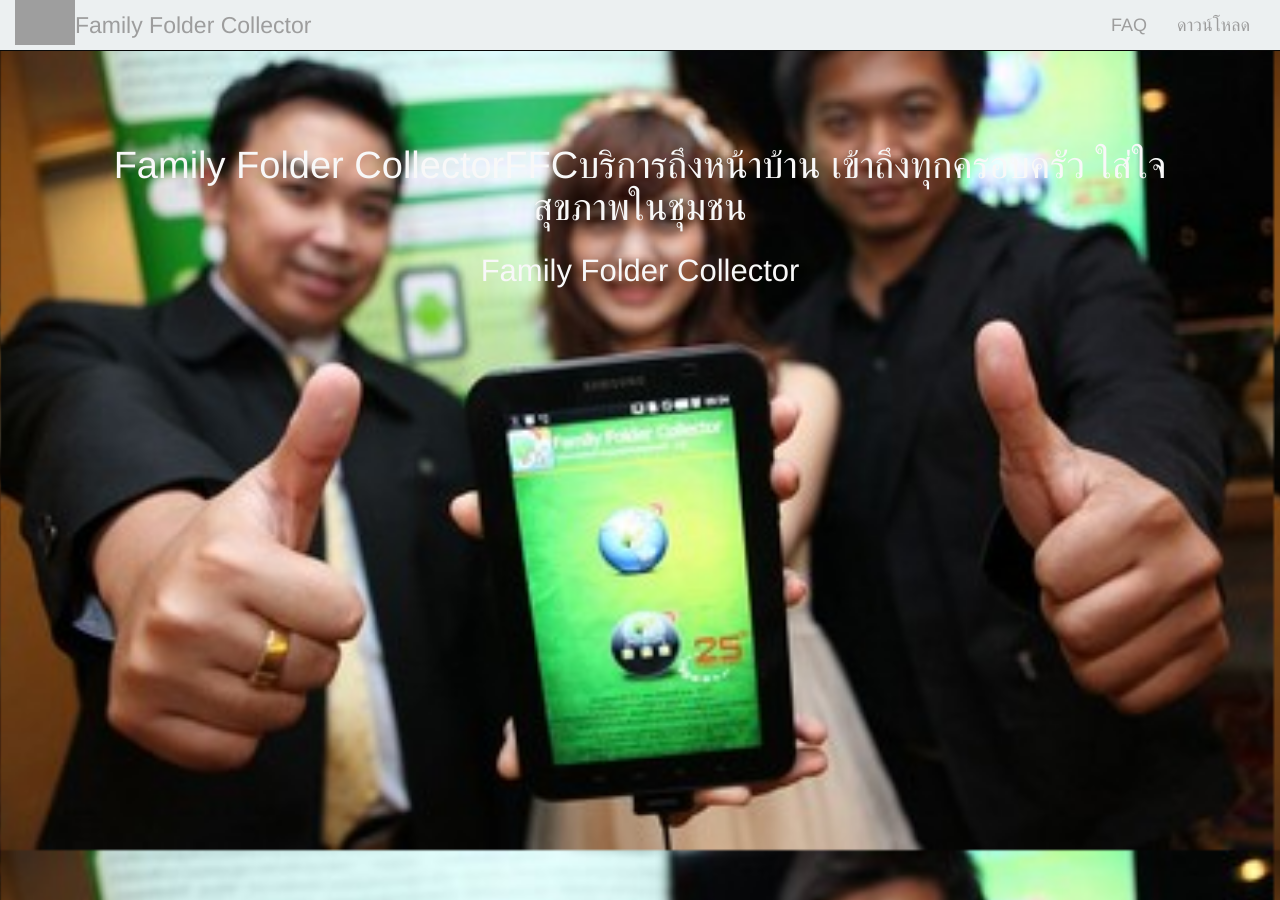
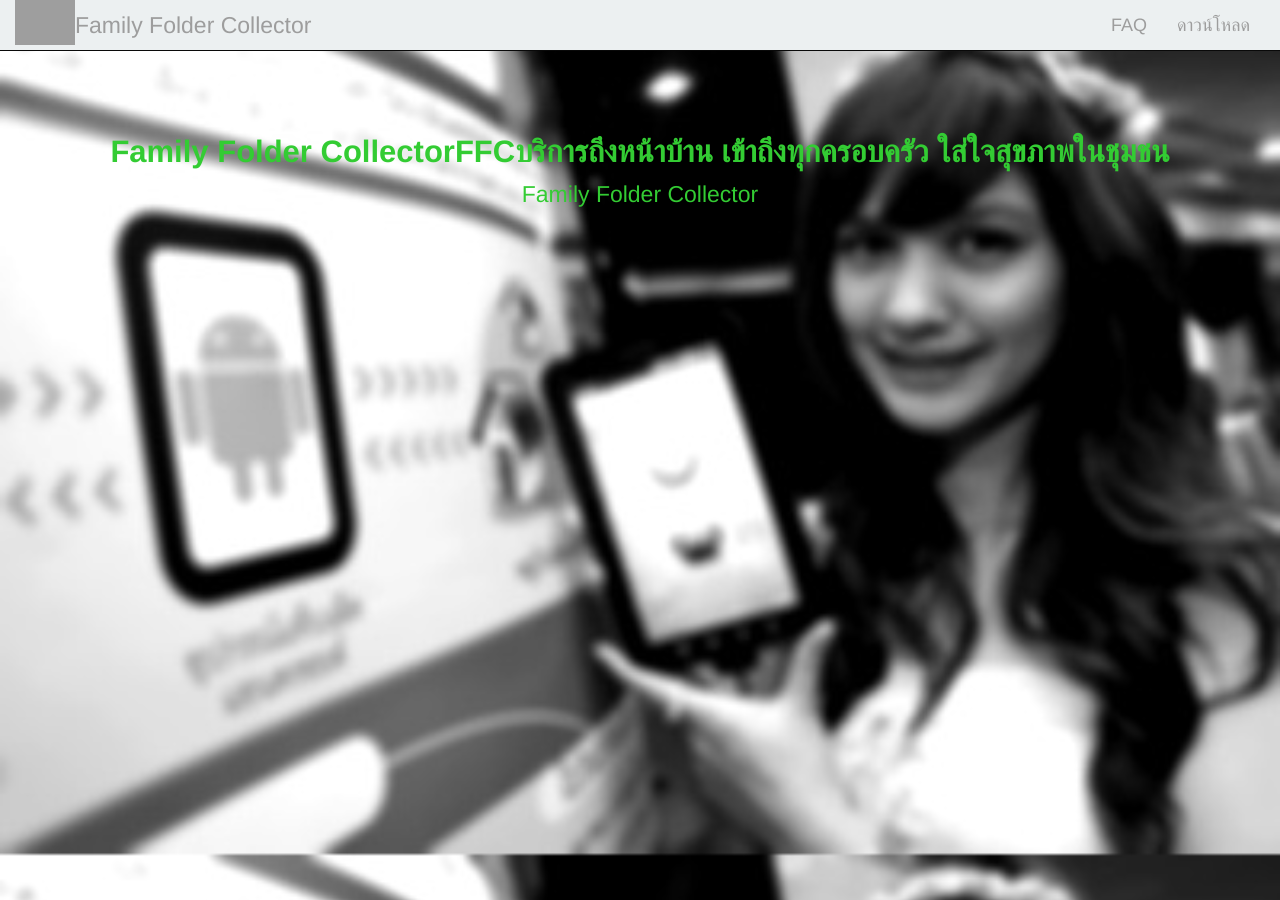
Before and after one commit to suppaluck/suppaluck.github.io, a Jekyll site: the page built from index.html, in a window 1280 px wide and 900 px high. Built offline with Jekyll 4.4.1, drawn with Linux system fonts in a browser that asks for light colours; nearby versions of some CDN libraries; some of the changed text lies outside the part shown; grey boxes are pictures that could not be loaded.

Commit message:
แก้ หน้า index คุณสมบัติ

```diff
--- a/_includes/footer.html
+++ b/_includes/footer.html
@@ -17,7 +17,6 @@
                               <div class="contact">
 
                                 <div class="col-md-4">
-                                  <h6>Social</h6>
                   			        <a href="https://www.facebook.com/FFC.NECTEC/?fref=ts" target="_blank"><i class="fa fa-facebook"></i></a>
                   			        <a href="https://plus.google.com/u/0/109124047783033345339/posts" target="_blank"><i class="fa fa-google-plus"></i></a>
                   			        <a href="https://www.youtube.com/channel/UCJpJRnG-RWSbWq-FIcrkzbA" target="_blank"><i class="fa fa-youtube-play"></i></a>
--- a/_layouts/default-ffc.html
+++ b/_layouts/default-ffc.html
@@ -12,11 +12,11 @@
     <style>
         .intro-header {
             height: 120%;
-                padding-top: 50px;
-                padding-bottom: 50px;
-                color: #f8f8f8;
-                background-image: url(../img/1311756728.jpg);
-                background-size: 99.50%;
+            padding-top: 40px;
+            padding-bottom: 40px;
+            color:#33cc33;
+            background-image: url(../img/ffc_pretty.jpg);
+            background-size: 100%;
             text-align: center;
             background-color: #34495e;
         }
@@ -56,12 +56,9 @@
         .trb-report-bg {
             background-size: 100%;
             background-image: url(../img/White.jpg);
-
         }
 
-            .content-section-b {
-
-            }
+        .content-section-b {}
 
         .trb-showe-bg {
             background-color: #b8b894;
@@ -86,13 +83,26 @@
             display: table-cell;
             vertical-align: inherit;
         }
+
         .center {
             padding: 70px 0;
             text-align: center;
         }
 
+        .hipchat.home .all-features {
+            padding-top: 20px;
+        }
+
+        section.featured {
+            background: #f5f5f5;
+        }
+
+        .text-left {
+            text-align: left;
+        }
     </style>
 </head>
+
 <body>
 
     {% include header.html %}
--- a/index.html
+++ b/index.html
@@ -1,7 +1,7 @@
 ---
 layout: default-ffc
 ---
-
+<div class="contact">
     <div class="row">
         <div class="col-md-12">
             <div class="intro-header">
@@ -9,8 +9,8 @@
                     <div class="center">
                         <div class="col-xs-12 text-center abcen1">
 
-                <h2>Family Folder CollectorFFCบริการถึงหน้าบ้าน เข้าถึงทุกครอบครัว ใส่ใจสุขภาพในชุมชน</h2>
-                <h3>Family Folder Collector</h3>
+                            <h3><b>Family Folder CollectorFFCบริการถึงหน้าบ้าน เข้าถึงทุกครอบครัว ใส่ใจสุขภาพในชุมชน</b></h3>
+                            <h4>Family Folder Collector</h4>
 
                         </div>
                         <!-- /.container -->
@@ -82,54 +82,67 @@
                     <div class="row">
                         <h2>คุณสมบัติ</h2>
                         <section class="all-features featured text-left">
-                        <div class="col-sm-12 wow fadeInLeftBig animated animated" style="visibility: visible; animation-name: fadeInLeftBig;">
-
+                            <div class="col-sm-4">
+                                <div class="grid grid-3 vertical-gutters-large gallery">
                                     <div class="column colspan-1">
-                              <h4><i class="fa fa-lock" style="font-size:48px"></i> &nbsp; ด้านความปลอดภัย</h4>
+                                        <h4><i class="fa fa-lock" style="font-size:36px"></i> &nbsp; ด้านความปลอดภัย</h4>
 
                                         <p>มีระบบการรักษาความปลอดภัยให้ฐานข้อมูลด้วยการเข้าและถอดรหัสลับก่อนใช้งานฐานข้อมูล เพื่อความปลอดภัยสูงสุดของฐานข้อมูล</p>
                                     </div>
+                                    &nbsp;
                                     <div class="column colspan-1">
-                                <h4><i class="fa fa-street-view" style="font-size:48px"></i> &nbsp;ยืนยันผู้ใช้</h4>
+                                        <h4><i class="fa fa-street-view" style="font-size:36px"></i> &nbsp;ยืนยันผู้ใช้</h4>
 
                                         <p>มีระบบการยืนยันผู้ใช้ที่สามารถเข้าถึงฐานข้อมูลได้ เพิ่มความปลอดภัยอีกระดับ</p>
                                     </div>
+                                    &nbsp;
                                     <div class="column colspan-1">
-                              <h4><i class="fa fa-ambulance" style="font-size:48px"></i>&nbsp; การใช้งาน</h4>
+                                        <h4><i class="fa fa-ambulance" style="font-size:36px"></i>&nbsp; การใช้งาน</h4>
                                         <p>ใช้งานร่วมกับโปรแกรมระบบงานโรงพยาบาลส่งเสริมสุขภาพตำบลและศูนย์สุขภาพชุมชน (JHCIS) ศูนย์เทคโนโลยีสารสนเทศและการสื่อสาร ได้อย่างอัตโนมัติ ด้วยโปรแกรม FFC Autosync 2011 ที่ติดตั้งไว้บนคอมพิวเตอร์แม่ข่าย (Server) </p>
                                     </div>
+                                </div>
+                            </div>
+                            <div class="col-sm-4">
+                                <div class="grid grid-3 vertical-gutters-large gallery">
+                                    <div class="column colspan-1">
+                                        <h4><i class="fa fa-map-marker" style="font-size:36px"></i>&nbsp;ระบุตำแหน่ง</h4>
 
+                                        <p>สามารถระบุตำแหน่งพิกัดหลังคาเรือนจากระบบ GPS หรือ AGPS อย่างอัตโนมัติไดสามารถเพิ่ม แก้ไข ลบ ค้นหา ตำแหน่งพิกัดได้</p>
+                                    </div>
+
+                                    &nbsp;
                                     <div class="column colspan-1">
-                                <h4><i class="fa fa-map-marker" style="font-size:48px"></i>&nbsp;ระบุตำแหน่ง</h4>
-
-                                <p>สามารถระบุตำแหน่งพิกัดหลังคาเรือนจากระบบ GPS หรือ AGPS อย่างอัตโนมัติได้</p>
-                            </div>
-                            <div class="column colspan-1">
-                                  <h4><i class="fa fa-newspaper-o" style="font-size:48px"></i>&nbsp;รายละเอียดผังญาติ</h4>
+                                        <h4><i class="fa fa-newspaper-o" style="font-size:36px"></i>&nbsp;รายละเอียดผังญาติ</h4>
                                         <p>สามารถแสดงรายละเอียดข้อมูลคนในผังเครือญาติ เช่น เพศ วัย อายุ และสภาพการเป็นโรคเรื้อรังได้</p>
                                     </div>
+
+                                    &nbsp;
                                     <div class="column colspan-1">
-                              <h4><i class="fa fa-camera" style="font-size:48px"></i>&nbsp;ถ่ายภาพบุคคล</h4>
+                                        <h4><i class="fa fa-camera" style="font-size:36px"></i>&nbsp;ถ่ายภาพบุคคล</h4>
 
                                         <p><span style="line-height: 1.6em;">สามารถถ่ายและบันทึกภาพของบุคคล และนำมาเก็บในฐานข้อมูลของโปรแกรม JHCIS ได้</span></p>
                                     </div>
+                                </div>
+                            </div>
+                            <div class="col-sm-4">
+                                <div class="grid grid-3 vertical-gutters-large gallery">
                                     <div class="column colspan-1">
-                                <h4>  <i class="fa fa-group" style="font-size:48px"></i>&nbsp;สร้างผังเครือญาติ</h4>
+                                        <h4><i class="fa fa-search" style="font-size:36px"></i>&nbsp;การค้นหา</h4>
+
+                                        <p>มีระบบค้นหา รหัสวินิจฉัยโรค เพื่อสะดวกในค้นหารหัสโรค หรือ คำหลักของโรคนั้นได้ พร้อมรหัสวินิจฉัยโรคที่มีใช้งานบ่อยๆ</p>
+                                    </div>
+                                    &nbsp;
+                                    <div class="column colspan-1">
+                                        <h4> <i class="fa fa-save" style="font-size:36px;"></i>&nbsp;บันทึกข้อมูล</h4>
+                                        <p>สามารถบันทึกข้อมูลภาวะสุขภาพที่สำคัญในการออกเยี่ยมเพื่อปรับปรุงข้อมูลด้านสุขภาพได้</p>
+                                    </div>
+                                    &nbsp;
+                                    <div class="column colspan-1">
+                                        <h4>  <i class="fa fa-group" style="font-size:36px"></i>&nbsp;สร้างผังเครือญาติ</h4>
 
                                         <p>สามารถสร้างผังเครือญาติ (Genogram) ในรูปแบบกราฟฟิก โดยมีจุดศูนย์กลางที่เจ้าบ้านได้ ๔ รุ่นอายุคน (หนึ่งรุ่นอายุคนก่อนเจ้าบ้าน สองรุ่นอายุคนหลังเจ้าบ้าน) จากฐานข้อมูลของโปรแกรม JHCIS ได้อย่างอัตโนมัติ</p>
                                     </div>
-                            <div class="column colspan-1">
-                                <h4> <i class="fa fa-save" style="font-size:48px;"></i>&nbsp;บันทึกข้อมูล</h4>
-
-                                <p>สามารถบันทึกข้อมูลภาวะสุขภาพที่สำคัญในการออกเยี่ยมเพื่อปรับปรุงข้อมูลด้านสุขภาพได้</p>
                                 </div>
-
-                            <div class="column colspan-1">
-                                  <h4><i class="fa fa-search" style="font-size:48px"></i>&nbsp;การค้นหา</h4>
-
-                                <p>มีระบบค้นหา รหัสวินิจฉัยโรค เพื่อสะดวกในค้นหารหัสโรค หรือ คำหลักของโรคนั้นได้ พร้อมรหัสวินิจฉัยโรคที่มีใช้งานบ่อยๆ</p>
-                            </div>
-
                             </div>
                         </section>
                     </div>
```
Also changed, not shown: img/Originals/ffc_pretty.jpg (added), img/bbbb.jpg (added), img/bggg.jpg (added), img/ffc_pretty.jpg, 2 other files. Lines whose indentation alone changed are shown as unchanged.
